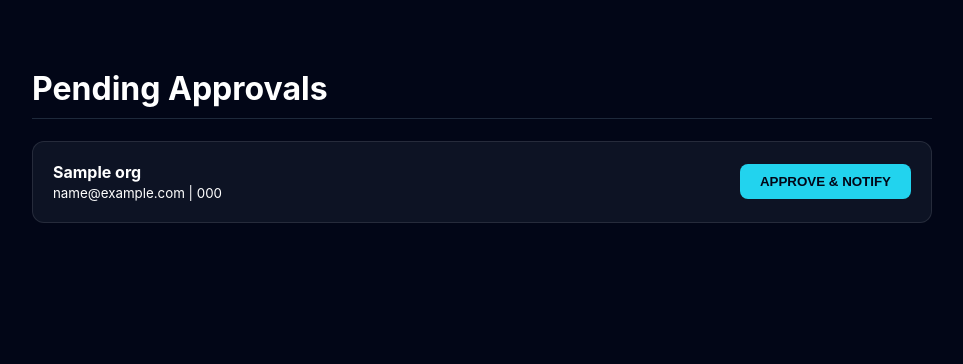
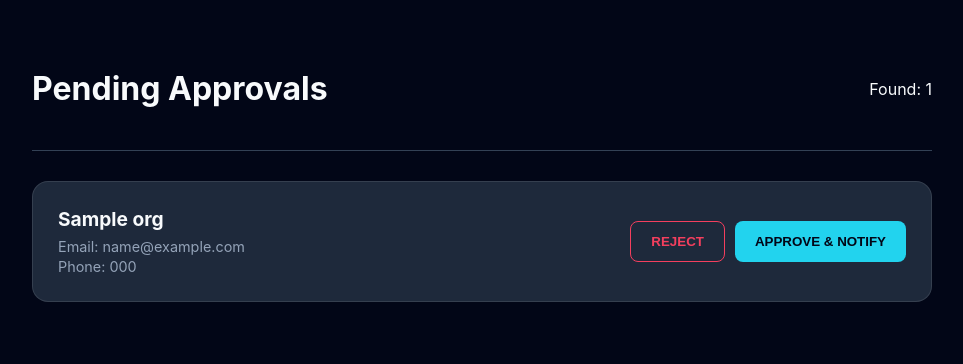
Before and after one commit to aremuelerepa-netizen/Q-code, a Flask app: template Queue Code/templates/super-admin.html in a window 1280 px wide. Shown: the top 364 px of the page, without its empty margins (158-1121 px from the left). Run offline with Flask 3, Linux system fonts and the light colour scheme; the template is opened without the code that fills it: most values are stand-ins (such as "Sample title", 1, 10 or a date in 2020).

Commit message:
Update super-admin.html for improved layout and styles

```diff
--- a/Queue Code/templates/super-admin.html
+++ b/Queue Code/templates/super-admin.html
@@ -2,60 +2,95 @@
 <html lang="en">
 <head>
     <meta charset="UTF-8">
-    <title>Q-Code | Internal Admin</title>
-    <script src="https://unpkg.com/lucide@latest"></script>
+    <title>Q-Code | Internal Master Admin</title>
     <style>
-        body { background: #020617; color: white; font-family: 'Inter', sans-serif; padding: 40px; }
+        :root {
+            --bg: #020617;
+            --card: #1e293b;
+            --cyan: #22d3ee;
+            --red: #f43f5e;
+            --text: #f8fafc;
+        }
+        body { background: var(--bg); color: var(--text); font-family: 'Inter', sans-serif; padding: 40px; }
         .container { max-width: 900px; margin: 0 auto; }
-        h1 { border-bottom: 1px solid #1e293b; padding-bottom: 10px; }
+        .header { display: flex; justify-content: space-between; align-items: center; border-bottom: 1px solid #334155; padding-bottom: 20px; margin-bottom: 30px; }
         .card {
-            background: rgba(30, 41, 59, 0.4);
+            background: var(--card);
             border: 1px solid rgba(255,255,255,0.1);
-            padding: 20px;
-            border-radius: 12px;
+            padding: 25px;
+            border-radius: 16px;
             margin-bottom: 15px;
             display: flex; justify-content: space-between; align-items: center;
+            transition: 0.3s;
         }
-        .btn-approve {
-            background: #22d3ee; color: #020617; border: none; padding: 10px 20px;
-            border-radius: 8px; font-weight: bold; cursor: pointer;
-        }
-        .btn-approve:disabled { background: #475569; cursor: not-allowed; }
+        .org-info strong { font-size: 1.2rem; display: block; margin-bottom: 5px; }
+        .org-info span { color: #94a3b8; font-size: 0.9rem; }
+        .actions { display: flex; gap: 10px; }
+
+        button { padding: 12px 20px; border-radius: 8px; font-weight: 800; cursor: pointer; border: none; transition: 0.2s; }
+
+        .btn-approve { background: var(--cyan); color: #020617; }
+        .btn-approve:hover { background: #67e8f9; transform: scale(1.05); }
+
+        .btn-reject { background: transparent; color: var(--red); border: 1px solid var(--red); }
+        .btn-reject:hover { background: var(--red); color: white; }
+
+        button:disabled { opacity: 0.5; cursor: not-allowed; transform: none !important; }
     </style>
 </head>
 <body>
     <div class="container">
-        <h1>Pending Approvals</h1>
+        <div class="header">
+            <h1>Pending Approvals</h1>
+            <span>Found: {{ pending_orgs|length }}</span>
+        </div>
+
         <div id="list">
             {% for org in pending_orgs %}
             <div class="card" id="org-{{ org.id }}">
-                <div>
-                    <strong>{{ org.name }}</strong><br>
-                    <small>{{ org.email }} | {{ org.phone }}</small>
+                <div class="org-info">
+                    <strong>{{ org.name }}</strong>
+                    <span>Email: {{ org.email }}</span><br>
+                    <span>Phone: {{ org.phone }}</span>
                 </div>
-                <button class="btn-approve" onclick="approveOrg('{{ org.id }}')">APPROVE & NOTIFY</button>
+                <div class="actions">
+                    <button class="btn-reject" onclick="handleAction('reject', '{{ org.id }}')">REJECT</button>
+                    <button class="btn-approve" onclick="handleAction('approve', '{{ org.id }}')">APPROVE & NOTIFY</button>
+                </div>
             </div>
             {% else %}
-            <p>No pending registrations. Good job!</p>
+            <div style="text-align: center; padding: 50px; color: #64748b;">
+                <h2>All clear!</h2>
+                <p>No pending organizations to verify.</p>
+            </div>
             {% endfor %}
         </div>
     </div>
 
     <script>
-        async function approveOrg(id) {
-            const btn = document.querySelector(`#org-${id} button`);
-            btn.disabled = true;
-            btn.innerText = "Processing...";
+        async function handleAction(type, id) {
+            const card = document.getElementById(`org-${id}`);
+            const buttons = card.querySelectorAll('button');
 
-            const response = await fetch(`/api/admin/approve-org/${id}`, { method: 'POST' });
+            if (type === 'reject' && !confirm("Are you sure? This will delete the organization record permanently.")) return;
 
-            if (response.ok) {
-                document.getElementById(`org-${id}`).style.display = 'none';
-                alert("Organization approved! SMS and Email sent.");
-            } else {
-                alert("Error approving organization.");
-                btn.disabled = false;
-                btn.innerText = "APPROVE & NOTIFY";
+            // Disable buttons during request
+            buttons.forEach(b => b.disabled = true);
+
+            const endpoint = type === 'approve' ? `/api/admin/approve-org/${id}` : `/api/admin/reject-org/${id}`;
+
+            try {
+                const response = await fetch(endpoint, { method: 'POST' });
+                if (response.ok) {
+                    card.style.opacity = '0';
+                    setTimeout(() => card.remove(), 300);
+                } else {
+                    alert(`Error during ${type} process.`);
+                    buttons.forEach(b => b.disabled = false);
+                }
+            } catch (err) {
+                alert("Network error.");
+                buttons.forEach(b => b.disabled = false);
             }
         }
     </script>
```
